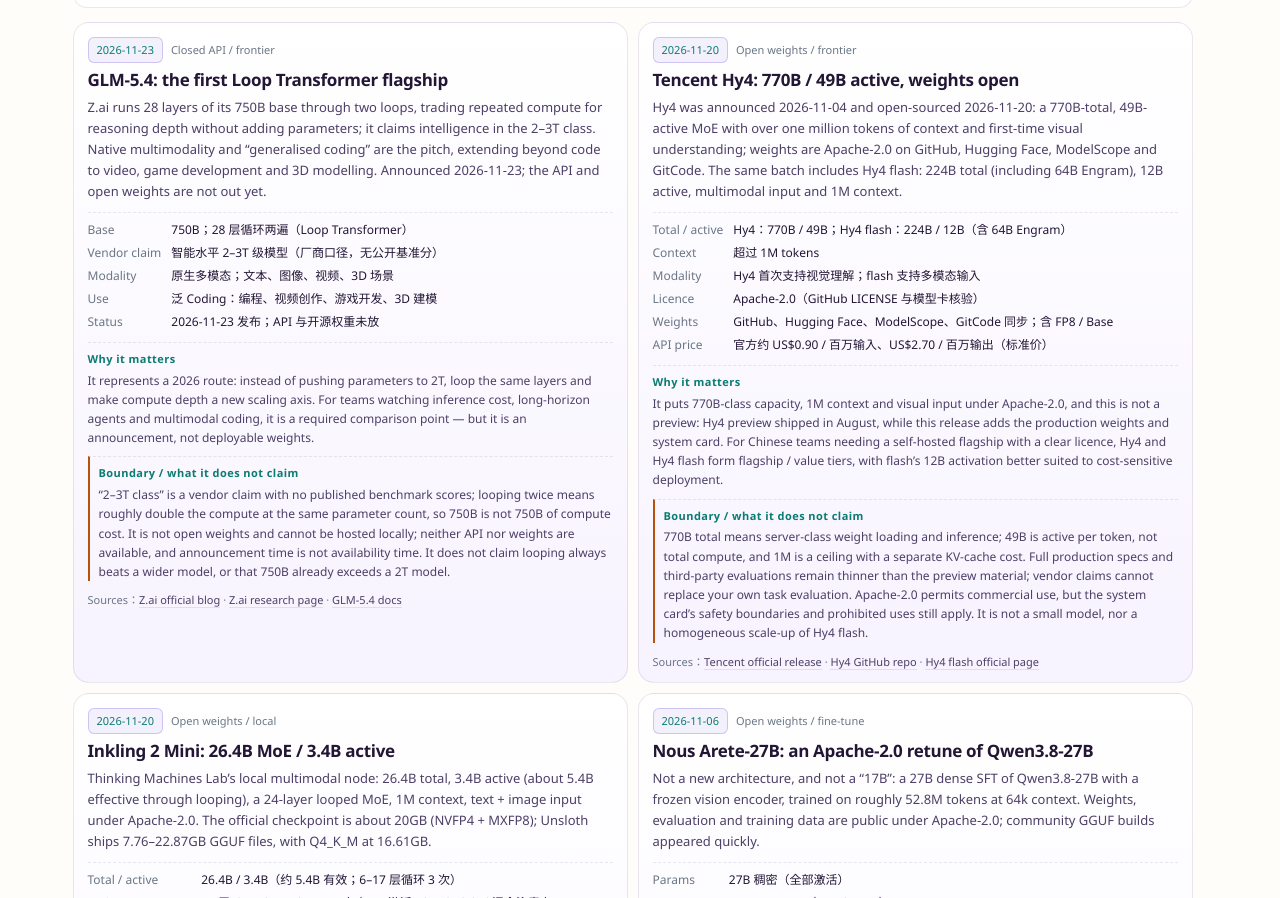
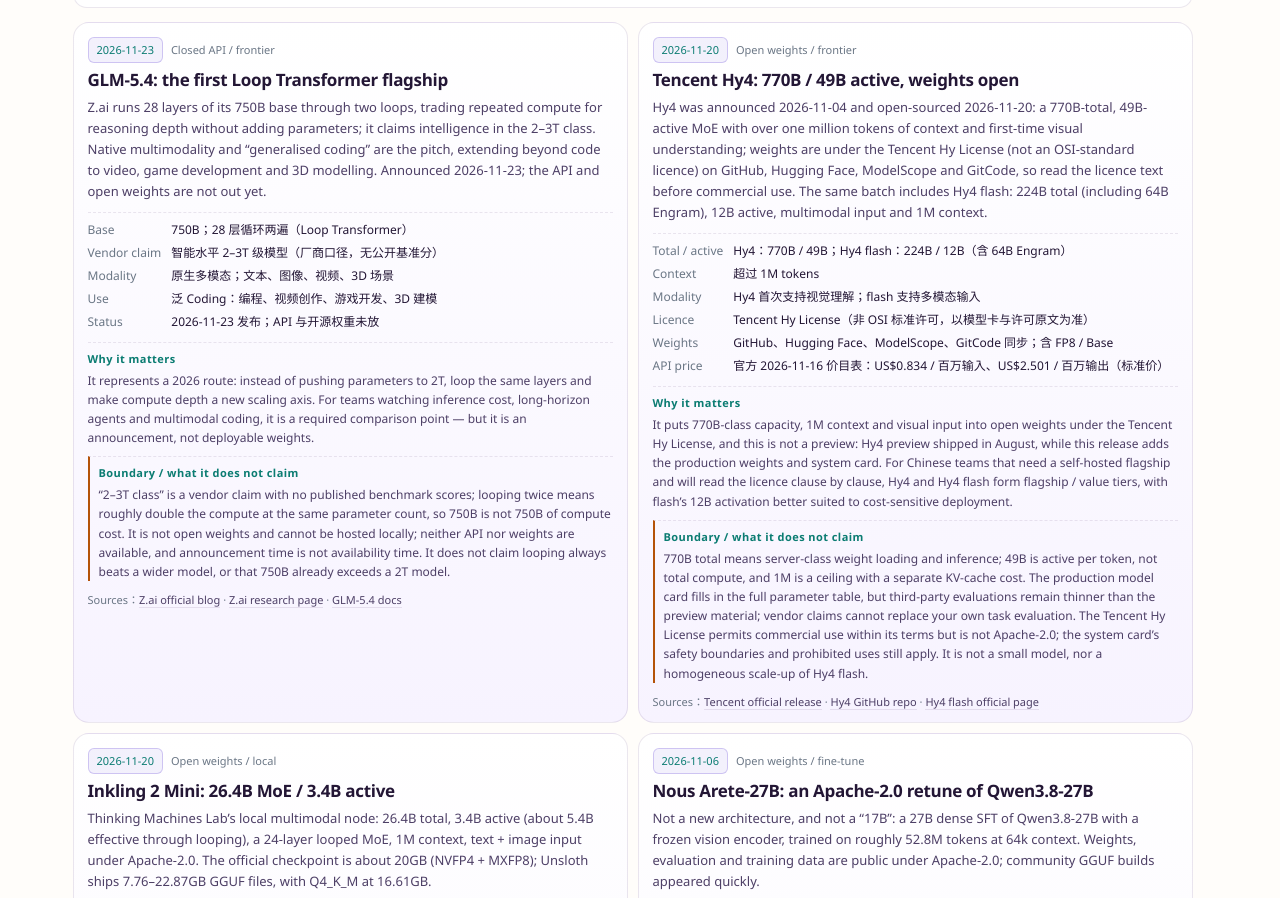
Before and after one commit to speculcom/models, a plain HTML site: page 2026.html in a window 1280 px wide. Shown: the part 1416-2314 px from the top of the page. Drawn offline with Linux system fonts and the light colour scheme.

Commit message:
复核 Hy4 许可与定价、修正 2026 与演示数据

```diff
--- a/2026.html
+++ b/2026.html
@@ -235,11 +235,11 @@
   </article><article class="u26-card" id="tencent-hy4">
     <div class="u26-meta"><span class="u26-badge">2026-11-20</span><span class="u26-tag"><span data-zh>开放权重 / 旗舰</span><span data-en>Open weights / frontier</span></span></div>
     <h2><span data-zh>腾讯 Hy4：770B / 49B 激活正式开源</span><span data-en>Tencent Hy4: 770B / 49B active, weights open</span></h2>
-    <p class="u26-p"><span data-zh>Hy4 于 2026-11-04 发布、11-20 正式开源：770B 总参、49B 每 token 激活的 MoE，上下文超过 100 万 token，首次加入视觉理解；权重以 Apache-2.0 在 GitHub、Hugging Face、ModelScope、GitCode 同步放出。同批还有 Hy4 flash：224B 总参（含 64B Engram）、12B 激活、多模态输入、1M 上下文。</span><span data-en>Hy4 was announced 2026-11-04 and open-sourced 2026-11-20: a 770B-total, 49B-active MoE with over one million tokens of context and first-time visual understanding; weights are Apache-2.0 on GitHub, Hugging Face, ModelScope and GitCode. The same batch includes Hy4 flash: 224B total (including 64B Engram), 12B active, multimodal input and 1M context.</span></p>
-    <dl class="u26-dl"><dt><span data-zh>总参 / 激活</span><span data-en>Total / active</span></dt><dd>Hy4：770B / 49B；Hy4 flash：224B / 12B（含 64B Engram）</dd><dt><span data-zh>上下文 / context</span><span data-en>Context</span></dt><dd>超过 1M tokens</dd><dt><span data-zh>模态 / modality</span><span data-en>Modality</span></dt><dd>Hy4 首次支持视觉理解；flash 支持多模态输入</dd><dt><span data-zh>许可 / licence</span><span data-en>Licence</span></dt><dd>Apache-2.0（GitHub LICENSE 与模型卡核验）</dd><dt><span data-zh>权重 / weights</span><span data-en>Weights</span></dt><dd>GitHub、Hugging Face、ModelScope、GitCode 同步；含 FP8 / Base</dd><dt><span data-zh>定价 / API</span><span data-en>API price</span></dt><dd>官方约 US$0.90 / 百万输入、US$2.70 / 百万输出（标准价）</dd></dl>
-    <div class="u26-block"><b><span data-zh>为什么值得看</span><span data-en>Why it matters</span></b><p><span data-zh>它把「770B 级、1M 上下文、视觉输入」放进 Apache-2.0，且不是 preview：Hy4 preview 已在 8 月开源，这次是正式版权重与 system card 一起补齐。对需要自托管旗舰、又要求许可清晰的中国团队，Hy4 与 Hy4 flash 形成「大杯 / 性价比杯」两层选择；flash 的 12B 激活更适合成本敏感部署。</span><span data-en>It puts 770B-class capacity, 1M context and visual input under Apache-2.0, and this is not a preview: Hy4 preview shipped in August, while this release adds the production weights and system card. For Chinese teams needing a self-hosted flagship with a clear licence, Hy4 and Hy4 flash form flagship / value tiers, with flash’s 12B activation better suited to cost-sensitive deployment.</span></p></div>
+    <p class="u26-p"><span data-zh>Hy4 于 2026-11-04 发布、11-20 正式开源：770B 总参、49B 每 token 激活的 MoE，上下文超过 100 万 token，首次加入视觉理解；权重以 Tencent Hy License（非 OSI 标准许可）在 GitHub、Hugging Face、ModelScope、GitCode 同步放出，商用前需读许可原文。同批还有 Hy4 flash：224B 总参（含 64B Engram）、12B 激活、多模态输入、1M 上下文。</span><span data-en>Hy4 was announced 2026-11-04 and open-sourced 2026-11-20: a 770B-total, 49B-active MoE with over one million tokens of context and first-time visual understanding; weights are under the Tencent Hy License (not an OSI-standard licence) on GitHub, Hugging Face, ModelScope and GitCode, so read the licence text before commercial use. The same batch includes Hy4 flash: 224B total (including 64B Engram), 12B active, multimodal input and 1M context.</span></p>
+    <dl class="u26-dl"><dt><span data-zh>总参 / 激活</span><span data-en>Total / active</span></dt><dd>Hy4：770B / 49B；Hy4 flash：224B / 12B（含 64B Engram）</dd><dt><span data-zh>上下文 / context</span><span data-en>Context</span></dt><dd>超过 1M tokens</dd><dt><span data-zh>模态 / modality</span><span data-en>Modality</span></dt><dd>Hy4 首次支持视觉理解；flash 支持多模态输入</dd><dt><span data-zh>许可 / licence</span><span data-en>Licence</span></dt><dd>Tencent Hy License（非 OSI 标准许可，以模型卡与许可原文为准）</dd><dt><span data-zh>权重 / weights</span><span data-en>Weights</span></dt><dd>GitHub、Hugging Face、ModelScope、GitCode 同步；含 FP8 / Base</dd><dt><span data-zh>定价 / API</span><span data-en>API price</span></dt><dd>官方 2026-11-16 价目表：US$0.834 / 百万输入、US$2.501 / 百万输出（标准价）</dd></dl>
+    <div class="u26-block"><b><span data-zh>为什么值得看</span><span data-en>Why it matters</span></b><p><span data-zh>它把「770B 级、1M 上下文、视觉输入」放进 Tencent Hy License 的开放权重，且不是 preview：Hy4 preview 已在 8 月开源，这次是正式版权重与 system card 一起补齐。对需要自托管旗舰、又愿意逐条读许可的中国团队，Hy4 与 Hy4 flash 形成「大杯 / 性价比杯」两层选择；flash 的 12B 激活更适合成本敏感部署。</span><span data-en>It puts 770B-class capacity, 1M context and visual input into open weights under the Tencent Hy License, and this is not a preview: Hy4 preview shipped in August, while this release adds the production weights and system card. For Chinese teams that need a self-hosted flagship and will read the licence clause by clause, Hy4 and Hy4 flash form flagship / value tiers, with flash’s 12B activation better suited to cost-sensitive deployment.</span></p></div>
 
-    <div class="u26-block u26-boundary"><b><span data-zh>边界 / 它没主张什么</span><span data-en>Boundary / what it does not claim</span></b><p><span data-zh>770B 总参意味着权重加载与推理仍是服务器级，49B 是每 token 激活、不是总算力；1M 是上限，KV cache 另算。Hy4 正式版的完整参数表与第三方评测仍少于 preview 资料，厂商自评不能替代你自己的任务评测。Apache-2.0 允许商用，但 system card 的安全边界与禁用场景仍要读。它不是小模型，也不是 Hy4 flash 的同构放大版。</span><span data-en>770B total means server-class weight loading and inference; 49B is active per token, not total compute, and 1M is a ceiling with a separate KV-cache cost. Full production specs and third-party evaluations remain thinner than the preview material; vendor claims cannot replace your own task evaluation. Apache-2.0 permits commercial use, but the system card’s safety boundaries and prohibited uses still apply. It is not a small model, nor a homogeneous scale-up of Hy4 flash.</span></p></div>
+    <div class="u26-block u26-boundary"><b><span data-zh>边界 / 它没主张什么</span><span data-en>Boundary / what it does not claim</span></b><p><span data-zh>770B 总参意味着权重加载与推理仍是服务器级，49B 是每 token 激活、不是总算力；1M 是上限，KV cache 另算。Hy4 正式版的完整参数表已由模型卡补上，但第三方评测仍少于 preview 资料，厂商自评不能替代你自己的任务评测。Tencent Hy License 允许一定范围的商用，但不是 Apache-2.0；system card 的安全边界与禁用场景仍要读。它不是小模型，也不是 Hy4 flash 的同构放大版。</span><span data-en>770B total means server-class weight loading and inference; 49B is active per token, not total compute, and 1M is a ceiling with a separate KV-cache cost. The production model card fills in the full parameter table, but third-party evaluations remain thinner than the preview material; vendor claims cannot replace your own task evaluation. The Tencent Hy License permits commercial use within its terms but is not Apache-2.0; the system card’s safety boundaries and prohibited uses still apply. It is not a small model, nor a homogeneous scale-up of Hy4 flash.</span></p></div>
     <p class="u26-src"><span data-zh>来源</span><span data-en>Sources</span>：<a href="https://www.tencent.com/tencent-launches-hy4-joining-the-ranks-of-the-worlds-leading-open-source-ai-models/" target="_blank" rel="noopener"><span data-zh>腾讯官方发布页</span><span data-en>Tencent official release</span></a> · <a href="https://github.com/Tencent-Hunyuan/Hy4" target="_blank" rel="noopener"><span data-zh>Hy4 GitHub 仓库</span><span data-en>Hy4 GitHub repo</span></a> · <a href="https://www.tencent.com/tencent-launches-hy4-flash-to-power-high-speed-cost-efficient-ai-deployment-for-everyday-workflows/" target="_blank" rel="noopener"><span data-zh>Hy4 flash 官方页</span><span data-en>Hy4 flash official page</span></a></p>
   </article><article class="u26-card" id="inkling-2-mini">
     <div class="u26-meta"><span class="u26-badge">2026-11-20</span><span class="u26-tag"><span data-zh>开放权重 / 本地</span><span data-en>Open weights / local</span></span></div>
```
Also changed, not shown: families/tencent/index.html (+2 -2 lines), matrix.html (+2 -2 lines).
